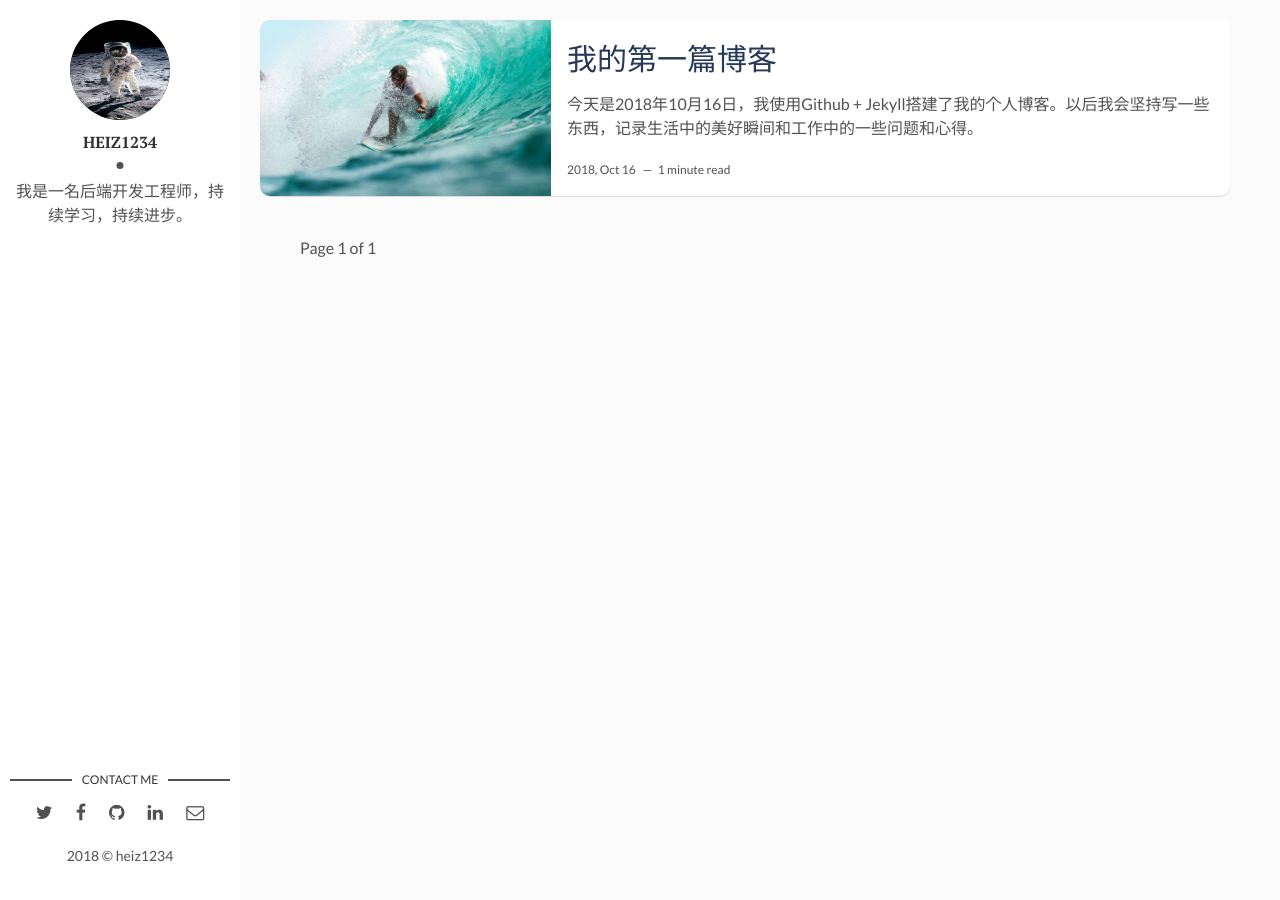
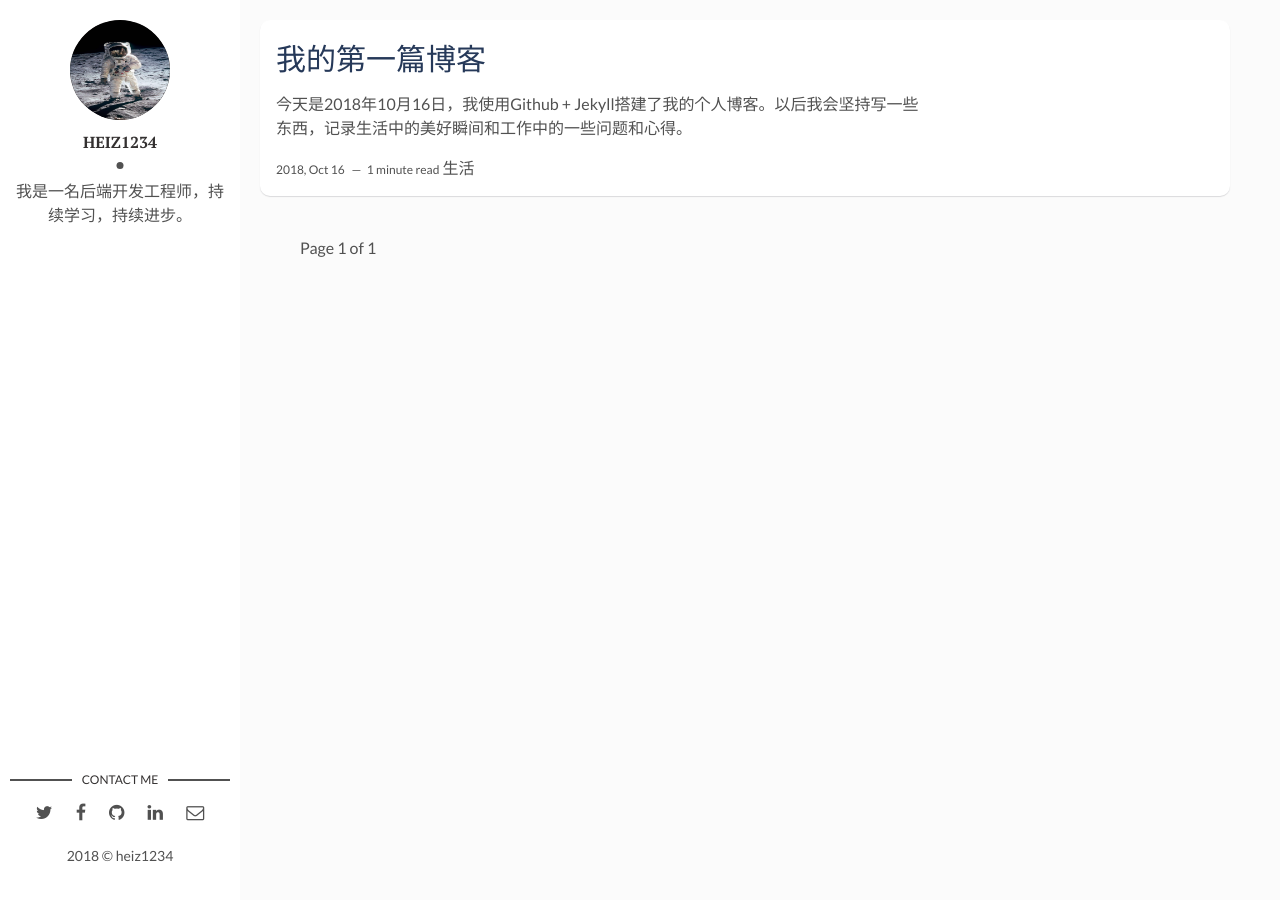
Before and after one commit to heiz1234/blog, a Jekyll site: the page built from index.html, in a window 1280 px wide. Built offline with Jekyll 4.4.1, drawn with Linux system fonts in a browser that asks for light colours; the list of posts is cut into pages by our own code.

Commit message:
update first blogs

```diff
--- a/_posts/2018-10-16-my-first-blog.markdown
+++ b/_posts/2018-10-16-my-first-blog.markdown
@@ -3,7 +3,7 @@ layout: post
 title: 我的第一篇博客
 date: 2018-10-16 18:00
 description: 我的第一篇博客 # Add post description (optional)
-img: i-rest.jpg # Add image post (optional)
+img:  # Add image post (optional)
 fig-caption: # Add figcaption (optional)
 tags: [生活]
 ---
--- a/index.html
+++ b/index.html
@@ -12,6 +12,7 @@ layout: main
     <p>{{ post.content | strip_html | truncatewords: 15 }}</p>
     <span class="post-date">{{post.date | date: '%Y, %b %d'}}&nbsp;&nbsp;&nbsp;—&nbsp;</span>
     <span class="post-words">{% capture words %}{{ post.content | number_of_words }}{% endcapture %}{% unless words contains "-" %}{{ words | plus: 250 | divided_by: 250 | append: " minute read" }}{% endunless %}</span>
+	<span class="post-tags">{{post.tags}}</span>
   </div>
 </article>
 {% endfor %}
```
